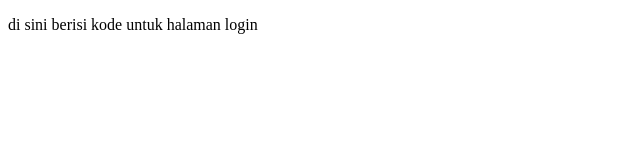
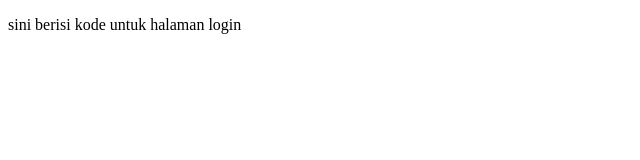
Before and after one commit to arumjenni/belajar-git, a plain HTML site: page login.html in a window 1280 px wide. Shown: the full height of the page, 0-640 px from the left. Drawn offline with Linux system fonts and the light colour scheme.

Commit message:
ubah isi login.html

```diff
--- a/login.html
+++ b/login.html
@@ -4,6 +4,6 @@
 	<title></title>
 </head>
 <body>
-<p>di sini berisi kode untuk halaman login</p>
+<p> sini berisi kode untuk halaman login</p>
 </body>
 </html>
```
Also changed, not shown: index.html (+1 -1 lines).
